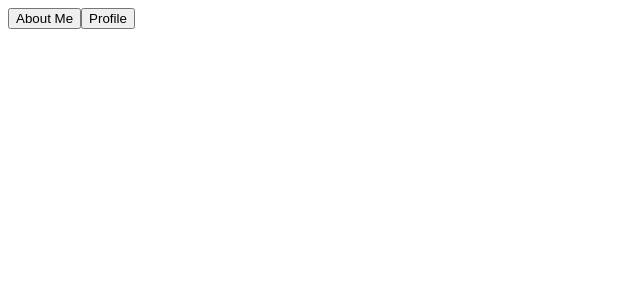
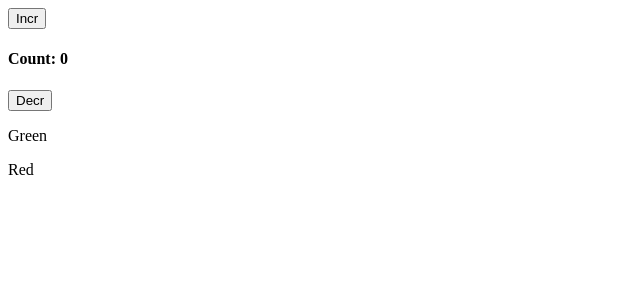
Before and after one commit to MadMax0312/React_tutorial, a React (Vite) app in the folder my-react-app/: page / in a window 1280 px wide. Before the commit this address had no page. Shown: the top 300 px of the page, without its empty margins (0-640 px from the left). Built offline with nearby package versions, Linux system fonts and the light colour scheme.

Commit message:
useEffect

```diff
--- a/my-react-app/src/App.jsx
+++ b/my-react-app/src/App.jsx
@@ -1,26 +1,48 @@
-import About from "./Container/About";
-import Profile from "./Container/Profile";
-import { Routes, Route, Link, useNavigate } from 'react-router-dom'
-import {AppContext} from './AppContext'
-
-import { useState } from "react";
+import {useEffect, useState} from 'react'
 
 function App() {
-    const [state, setState] = useState(10)
-    const navigate = useNavigate();
+
+    const [count, setCount] = useState(0)
+    const [color, setColor] = useState('white')
+    const [boom, setBoom] = useState(false)
+
+    useEffect(()=>{
+        if(count>0 && count%3===0) {
+            const id = setTimeout(()=>{
+                setBoom(true)
+            })
+            return () => {
+                clearTimeout(id)
+            }
+        } else {
+            setBoom(false)
+        }
+    },[count])
 
     return (
-        <div>
-            <button onClick={() => navigate('/about')}>About Me</button>
-            <button onClick={() => navigate('/profile')}>Profile</button>
-            <AppContext.Provider value={state}>
+        <div style={{background:color}}>
 
-            <Routes>
-                <Route path="/about" element={<About />} />
-                <Route path="/profile" element={<Profile />} />
-            </Routes>
+            <button onClick={()=>{
+                setCount(count+1)
+            }}>Incr</button>
 
-            </AppContext.Provider>
+            <h4>Count: {count}</h4>
+
+            <button onClick={()=>{
+                setCount(count-1)
+            }}>Decr</button>
+
+            <p onClick={()=>{
+                setColor('Green')
+            }}>Green</p>
+
+            <p onClick={()=>{
+                setColor('Red')
+            }}>Red</p>
+
+            {
+                boom && <div>BOOM</div>
+            }
         </div>
     );
 }
```
Also changed, not shown: my-react-app/src/Route.jsx (added, +29 -0 lines), my-react-app/src/Study.jsx (added, +9 -0 lines).
